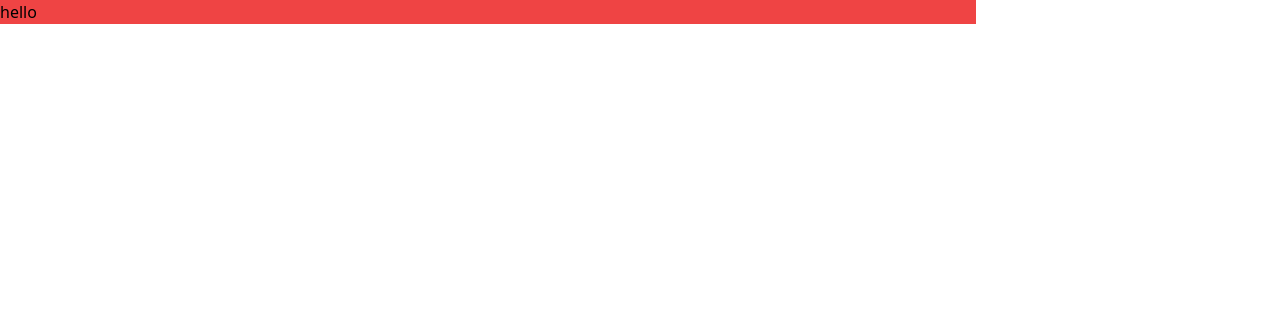
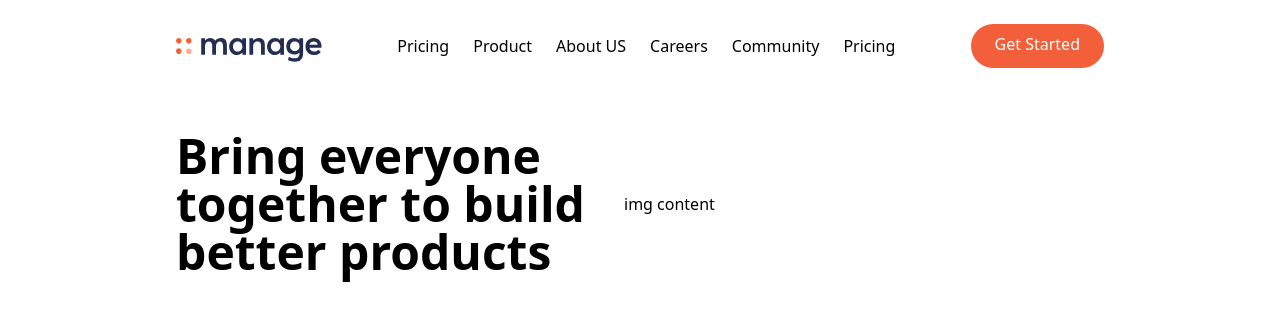
Before and after one commit to pacyac/Tailwind-tutorials, a website: page index.html in a window 1280 px wide. Drawn offline with Linux system fonts and the light colour scheme.

Commit message:
working on the hero section

```diff
--- a/index.html
+++ b/index.html
@@ -1,15 +1,52 @@
 <!DOCTYPE html>
 <html lang="en">
 <head>
-     <meta charset="UTF-8">
-     <meta http-equiv="X-UA-Compatible" content="IE=edge">
-     <meta name="viewport" content="width=device-width, initial-scale=1.0">
-     <link rel="stylesheet" href="css/main.css">
-     <title>Manage Landing Page</title>
+    <meta charset="UTF-8">
+    <meta http-equiv="X-UA-Compatible" content="IE=edge">
+    <meta name="viewport" content="width=devin-width, initial-scale=1.0">
+    <link rel="stylesheet" href="./css/main.css">
+    <title>Taiwind demo</title>
 </head>
 <body>
-     <nav class="relative container bg-red-500">
-          hello
-     </nav>
+    <nav class="relative container mx-auto p-6">
+        <!-- FLEX CONTAINER -->
+        <div class="flex items-center justify-between">
+            <!-- logo -->
+            <div class="pt-2">
+                <img src="./img/logo.svg" alt="">
+            </div>
+
+            <!-- menu items -->
+            <div class="hidden md:flex space-x-6">
+                <a href="" class="hover:text-darkGrayishBlue">Pricing</a>
+                <a href="" class="hover:text-darkGrayishBlue">Product</a>
+                <a href="" class="hover:text-darkGrayishBlue">About US</a>
+                <a href="" class="hover:text-darkGrayishBlue">Careers</a>
+                <a href="" class="hover:text-darkGrayishBlue">Community</a>
+                <a href="" class="hover:text-darkGrayishBlue">Pricing</a>
+            </div>
+            <!-- buttons -->
+            <a href="" class="hidden md:block p-3 px-6 pt-2 text-white bg-brightRed rounded-full baseline hover:bg-brightRedLight">
+                Get Started
+            </a>
+        </div>
+    </nav>
+
+    <!-- hero section -->
+    <section id="hero">
+        <div class="container flex flex-col-reverse md:flex-row items-center px-6 mx-auto mt-10 space-y-0 md:space-y-0">
+            <!-- LEFT ITEM -->
+            <div class="">
+                <h1 class="max-w-md text-4xl font-bold text-center md:text-5xl md:text-left">
+                    Bring everyone together to build better products
+                </h1>
+            </div>
+            <!-- RIGHT ITEM -->
+            <div class="">
+                img content
+            </div>
+
+        </div>
+    </section>
 </body>
 </html>
--- a/tailwind.config.js
+++ b/tailwind.config.js
@@ -9,7 +9,7 @@ module.exports = {
     },
     extend: {
       colors: {
-        brighteRed: 'hsl(12,88%, 59%)',
+        brightRed: 'hsl(12,88%, 59%)',
         brightRedLight: 'hsl(12,88%, 69%)',
         brighteRedSupLight: 'hsl(12,88%, 95%)',
         DarkBlue: 'hsl(228,39%, 23%)',
```
Also changed, not shown: package.json (+14 -9 lines), README.md (deleted), css/main.css, 1 other file.
